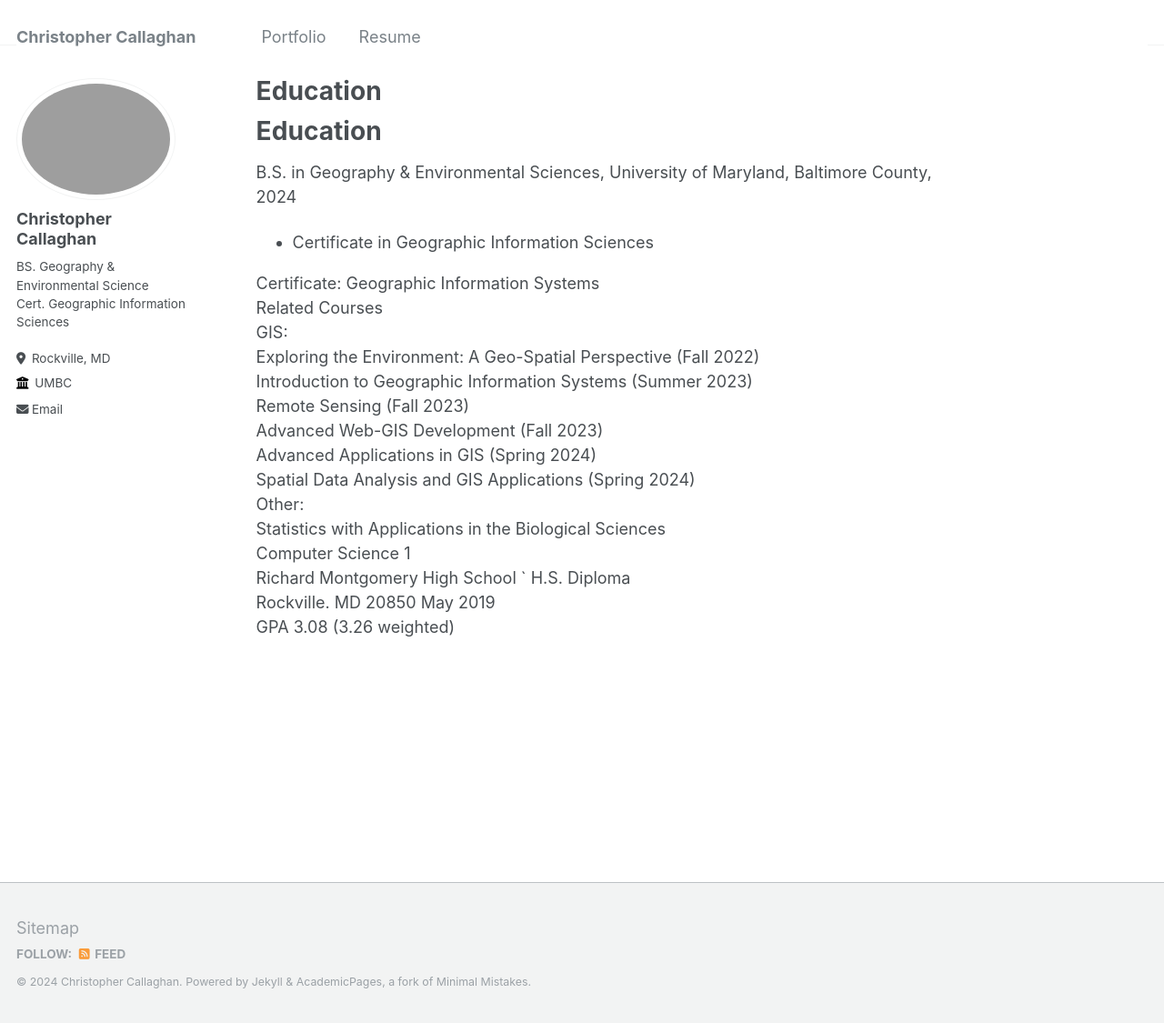
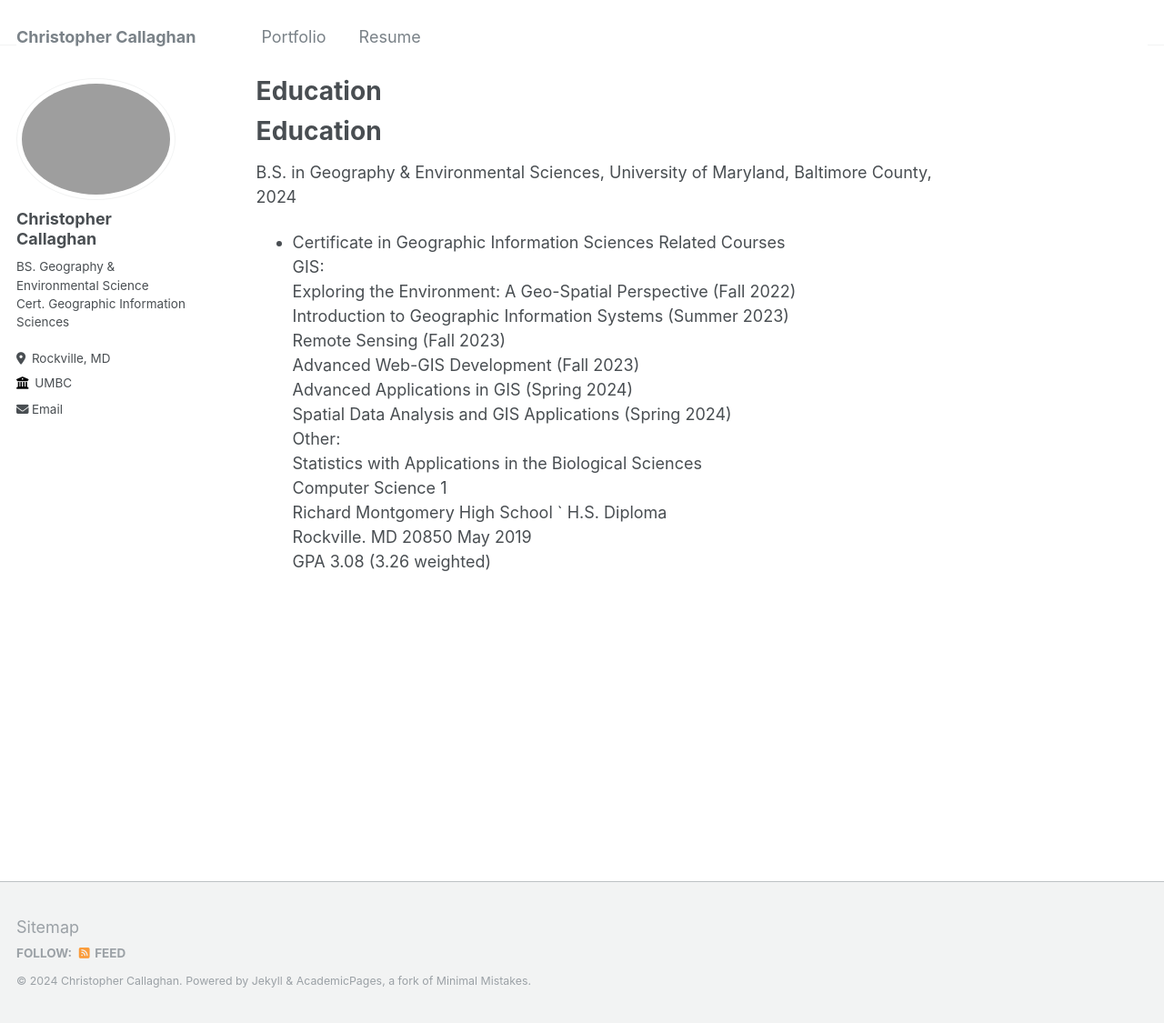
Before and after one commit to CallaghanC03/CallaghanC03.github.io, a Jekyll site: the page built from _pages/about.md, in a window 1280 px wide and 1125 px high. Shown: the whole window at 91% size. Built offline with Jekyll 4.4.1, drawn with Linux system fonts in a browser that asks for light colours; our own code applies the rules of GitHub Pages for plain Markdown files.

Commit message:
Update about.md

```diff
--- a/_pages/about.md
+++ b/_pages/about.md
@@ -11,8 +11,6 @@ Education<br>
 =========
 B.S. in Geography & Environmental Sciences, University of Maryland, Baltimore County, 2024
 * Certificate in Geographic Information Sciences
-
-Certificate: Geographic Information Systems<br>
 Related Courses<br>
 GIS:<br>
 Exploring the Environment: A Geo-Spatial Perspective (Fall 2022)<br>
```
